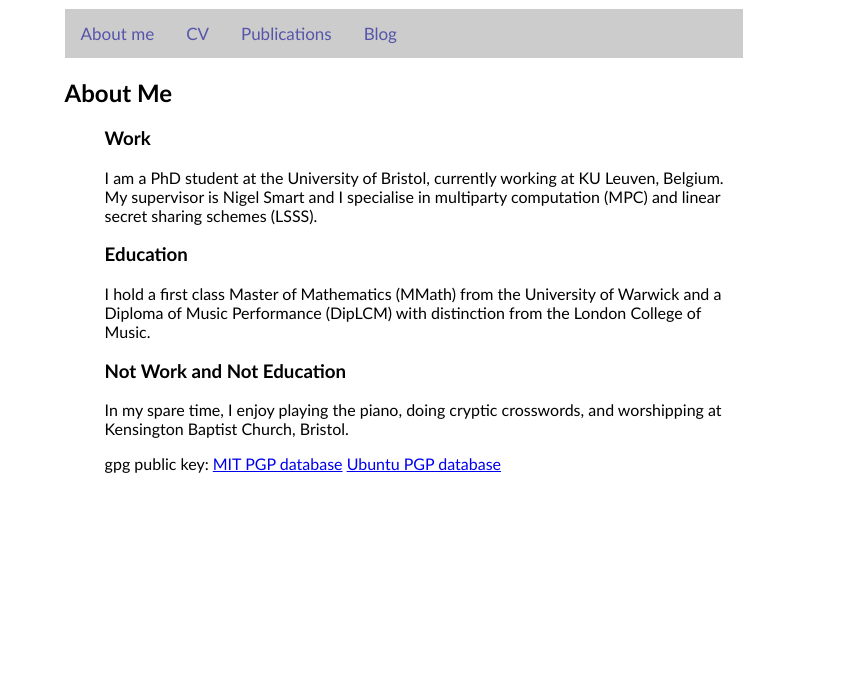
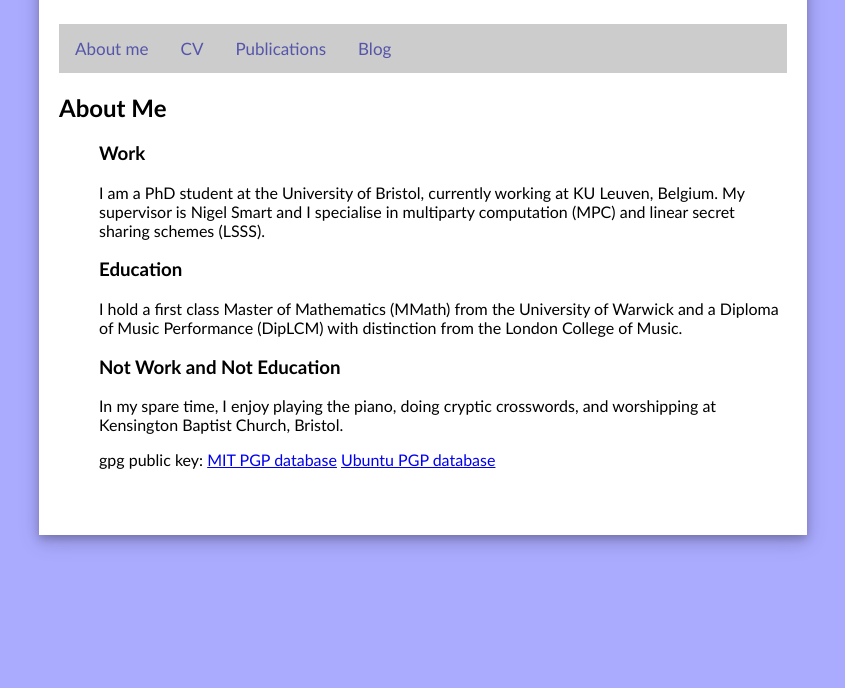
Before and after one commit to doowt/doowt.github.io, a plain HTML site: page index.html in a window 1280 px wide. Shown: the part 112-800 px from the top of the page, without its empty margins (217-1062 px from the left). Drawn offline with Linux system fonts and the light colour scheme.

Commit message:
Added shadow

```diff
--- a/index.html
+++ b/index.html
@@ -7,6 +7,7 @@
   </head>
 
   <body>
+    <div class="aligning">
       <div class="side-padding">
 	<div style="font-size:30px; padding-top:40px; padding-bottom:40px;">
 	  <strong>
@@ -42,5 +43,7 @@
 	      <a target="_blank" href="https://keyserver.ubuntu.com/pks/lookup?search=tim+wood&fingerprint=on&op=vindex">Ubuntu PGP database</a></p>
 	  </li>
 	</ul>
+	<div style="height:50px"></div>
+      </div>
   </body>
 </html>
--- a/styles.css
+++ b/styles.css
@@ -6,11 +6,16 @@ li {
     margin:10px 0;
 }
 
+div card {
+    text-align: center;
+}
+
 body {
-	margin: 0;
-	padding-left: 0%;
-	padding-right: 0%;
-	font-family: "Trebuchet MS";
+    background-color:aaaaff;
+    margin: 0;
+    padding-left: 0%;
+    padding-right: 0%;
+    font-family: "Trebuchet MS";
 }
 
 .topnav {
@@ -38,12 +43,24 @@ body {
 }
 
 .side-padding {
-    padding-left:22%;
-    padding-right:25%;
-    padding-top:5px;
+    background-color:#ffffff;
+    box-shadow: 0 4px 8px 0 rgba(0, 0, 0, 0.2), 0 6px 20px 0 rgba(0, 0, 0, 0.19);
+    padding-left:20px;
+    padding-right:20px;
 }
 
+.footer-padding {
+    height:50px;
+}
+
+.aligning {
+    background-color:#aaaaff;
+    padding-left:20%;
+    padding-right:20%;
+    padding-top:20px;
+    padding-bottom:20px;
+}
 
 @media screen and (max-height: 450px) {
-    .side-padding {padding-left: 0px; padding-right:0px;}
+    .aligning {padding-left: 0px; padding-right:0px;}
 }
```
Also changed, not shown: blog.html (+4 -0 lines), cv.html (+2 -0 lines), publications.html (+3 -0 lines). Lines whose indentation alone changed are shown as unchanged.
